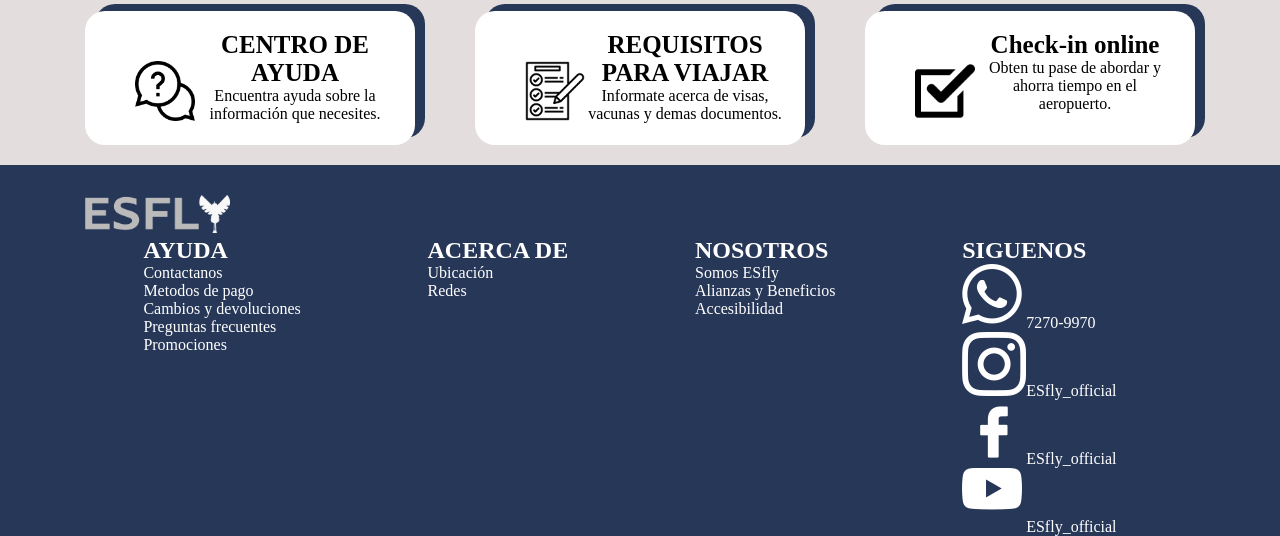
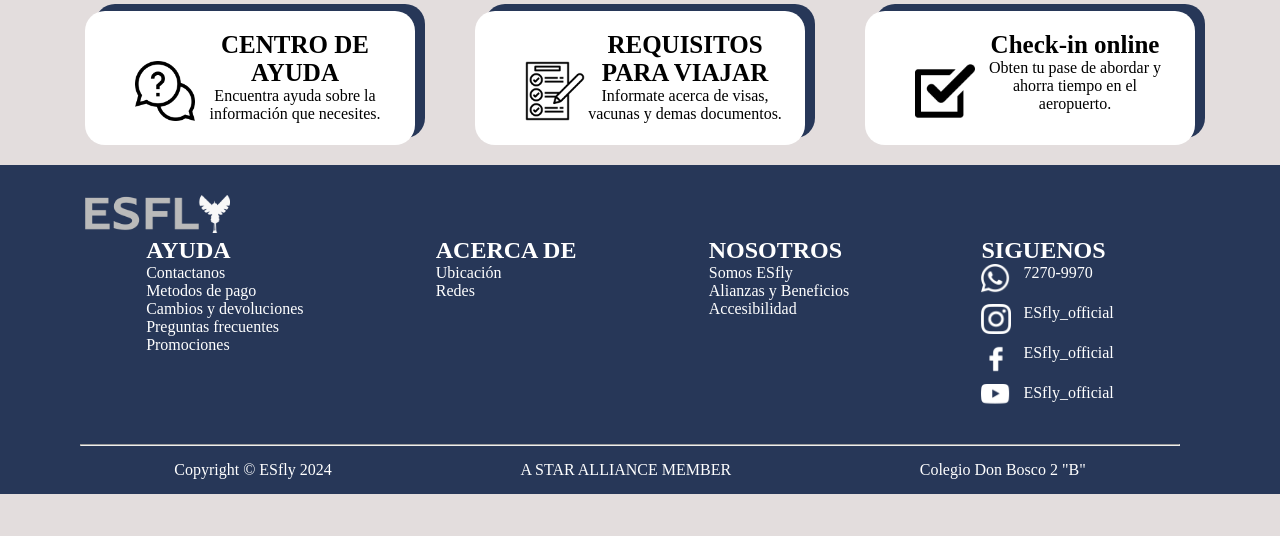
Before and after one commit to edwinMedra/crea-j, a PHP site: page /html/index.html in a window 1280 px wide. Shown: the part 2075-2611 px from the top of the page. After the commit the page ends 2569 px from the top, so only its background shows below. Run offline with PHP 8.4, Linux system fonts and the light colour scheme; some web fonts are replaced.

Commit message:
cambie css del footer

```diff
--- a/css/index.css
+++ b/css/index.css
@@ -257,13 +257,32 @@ height: max-content;
   display: flex;
   justify-content: space-around;
   color: white;
+  margin-bottom: 20px;
 }
 .datos-pie ul {
   list-style: none;
 }
-.datos-pie u li img {
-  height: 15px;
-  margin-right: 6px;
+.datos-pie .text-derecha-pie li {
+  display: flex;
+  margin-bottom: 10px;
+}
+.datos-pie .text-derecha-pie li img {
+  height: 30px;
+  margin-right: 12px;
+}
+.hr-footer {
+  color: white;
+  height: 3px;
+}
+.datosFinales-pie {
+  color: white;
+  list-style: none;
+  display: flex;
+  justify-content: space-around;
+}
+.datosFinales-pie li {
+  margin: 15px 0 ;
+
 }
 /*fin de pie de pagina*/
 /*fin viajar*/
--- a/html/index.html
+++ b/html/index.html
@@ -214,7 +214,12 @@
                 </ul>
             </div>
         </div>
-
+        <hr class="br-footer">
+        <ul class="datosFinales-pie">
+            <li>Copyright © ESfly 2024</li>
+            <li>A STAR ALLIANCE MEMBER</li>
+            <li>Colegio Don Bosco 2 "B"</li>
+        </ul>
     </div>
     </div>
 </footer>
```
